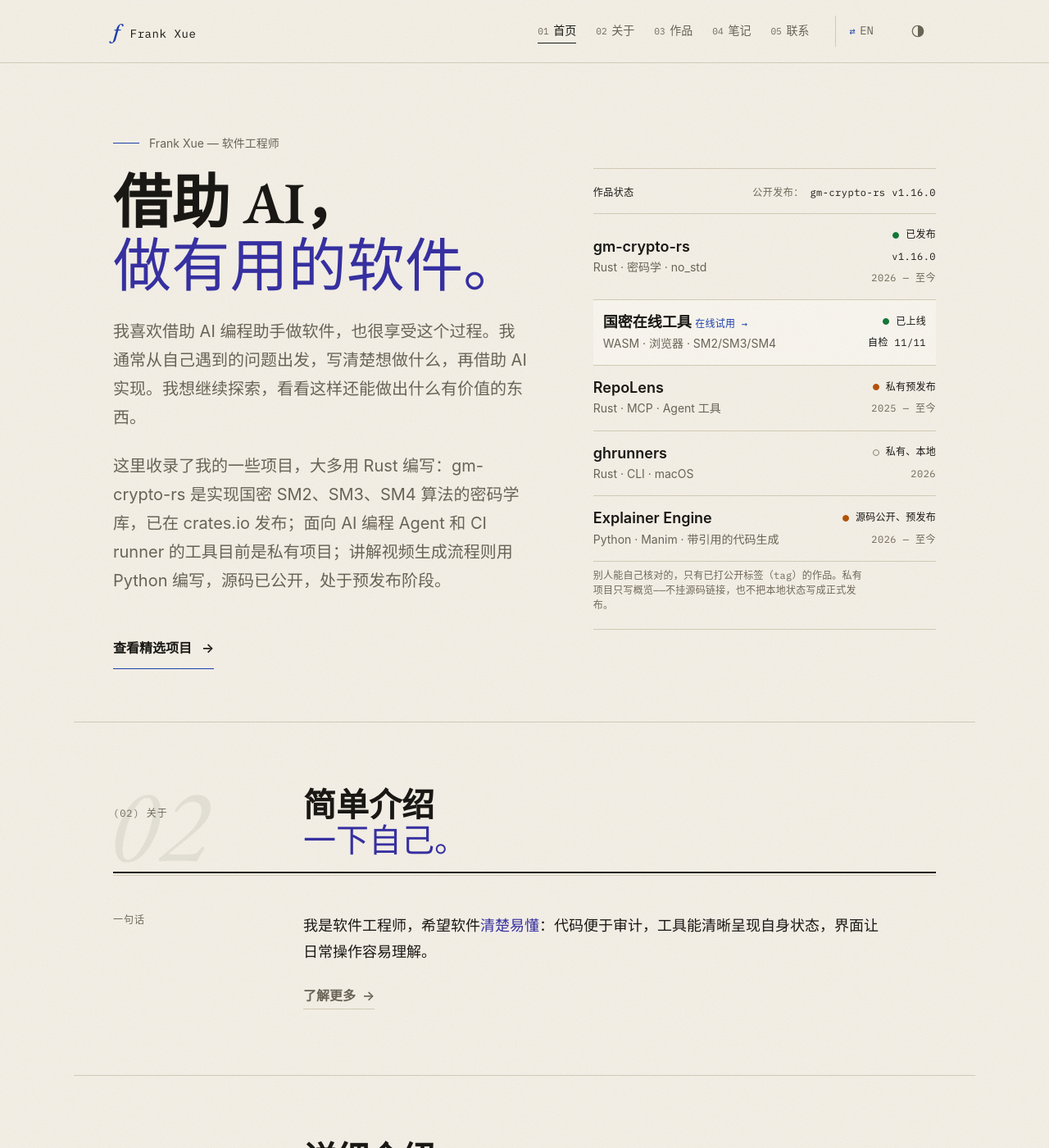
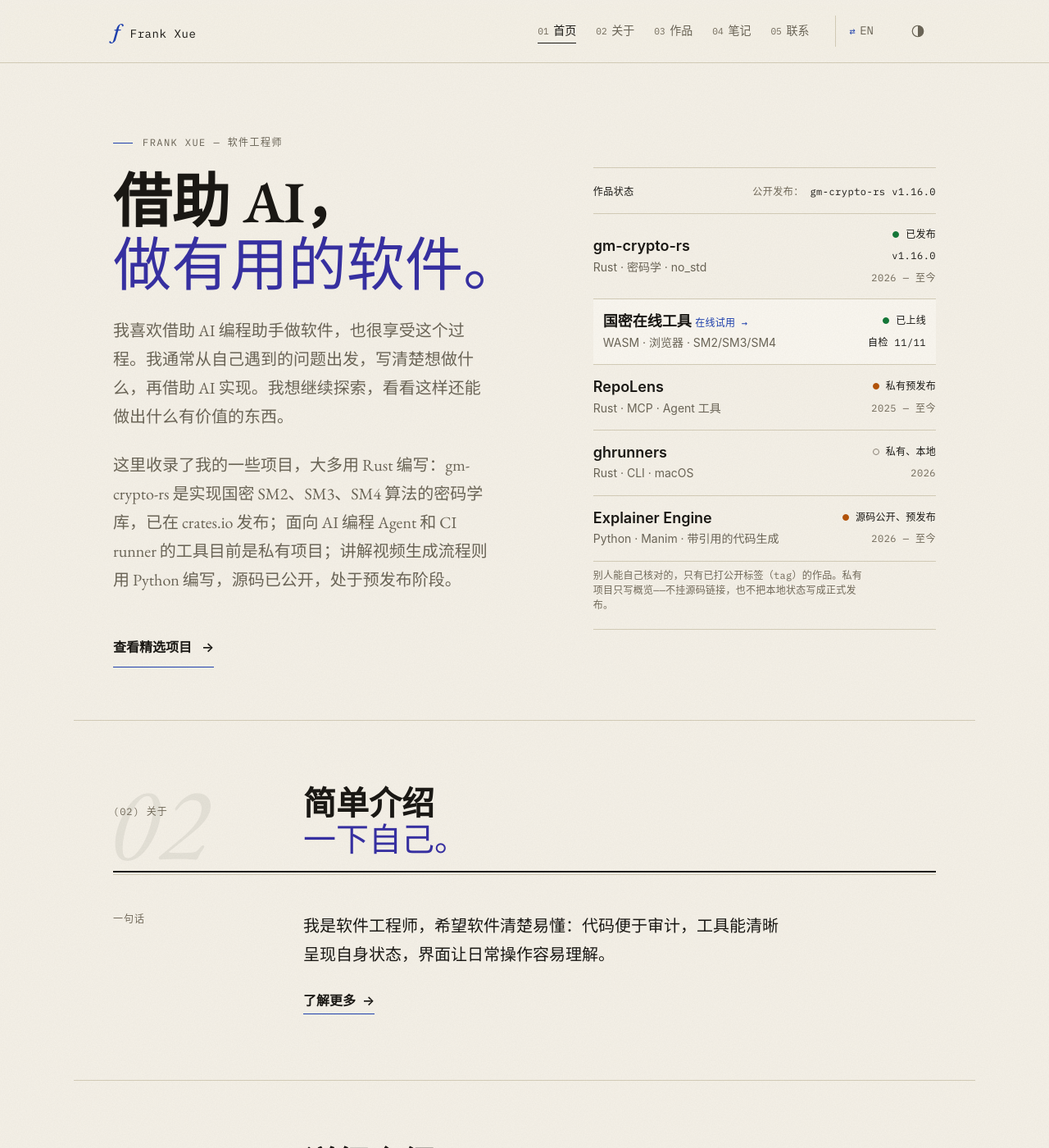
Before and after one commit to frankxue831/frankxue831.github.io, a Jekyll site: the page built from zh/index.html, in a window 1280 px wide and 1400 px high. Shown: the whole window at 82% size. Built offline with Jekyll 4.4.1, drawn with Linux system fonts in a browser that asks for light colours.

Commit message:
style: visual consistency fixes from #119 (CSS only)
- 1: home lede and section paragraphs use the serif reading font at 20px
- 2: home/lede inline links get the .prose link look; home <em> in ink
- 3: detail-page title <em> in ink (plate pages keep the accent word)
- 4: .preview__link and .work-list__more share the ink + accent underline
- 5: home eyebrow matches the interior mono uppercase eyebrow
- 6: mobile language switch sits in the header bar (one tap)
- 7: release numerals and proof hairline stay ink/--rule in dark
- 8: hovered/focused row year lifts to --fg-muted (>= 4.5:1)
- 9: Copy button border uses --fg-muted (>= 3:1 in both themes)
- 10: new --radius: 4px token for code, Copy button, theme toggle and cards

No text, markup or existing token values change.

```diff
--- a/assets/css/style.css
+++ b/assets/css/style.css
@@ -132,7 +132,11 @@
     --space-24: 6rem;
     --space-32: 8rem;
 
-    /* Type - serif for identity, sans for reading, mono for metadata. */
+    /* One corner radius for framed surfaces, inline code and small controls
+       (#119). Focus rings (2px) and status dots (50%) stay their own values. */
+    --radius: 4px;
+
+    /* Type - serif for identity and reading text, sans for UI, mono for metadata. */
     /* CJK serif is no longer downloaded; 'Noto Serif SC' is kept only as a
        local-install fallback, then system serifs 'Songti SC'/'STSong' (Apple)
        and 'SimSun' (Windows), then generic serif. */
@@ -248,13 +252,6 @@
     :root:not([data-theme]) details.drawer > summary:hover,
     :root:not([data-theme]) details.drawer > summary:focus-visible {
         background: var(--bg-sunk);
-    }
-    :root:not([data-theme]) .hero-proof {
-        border-top-color: var(--accent);
-    }
-    :root:not([data-theme]) .hero-proof__release,
-    :root:not([data-theme]) .work-list__rel {
-        color: var(--accent);
     }
 }
 /* Print stays paper no matter the chosen theme. Reset the full token set
@@ -509,7 +506,7 @@
     width: 44px; /* match the 44px nav-toggle tap target */
     height: 44px;
     padding: 0;
-    border-radius: 999px;
+    border-radius: var(--radius);
     color: var(--fg-muted);
     background: transparent;
     border: 0;
@@ -550,6 +547,11 @@
     font-style: normal;
     font-weight: 500;
     color: var(--accent-cool);
+}
+/* Home paragraphs hold the contact links, so blue must mean "link" there:
+   emphasis stays upright/500 but in ink (#119 item 2). */
+body.lang-zh .preview__body em {
+    color: var(--fg);
 }
 
 /* CJK display headlines breathe better at neutral tracking. Wrapping
@@ -680,6 +682,27 @@
     }
     .primary-nav__num { font-size: var(--text-xs); }
     .primary-nav__link::after { display: none; }
+
+    /* One-tap language switch (#119 item 6): lift the existing switch item
+       into the header bar, just left of the menu button. .site-header's
+       backdrop-filter makes it the containing block for position: fixed,
+       so the item escapes the closed nav's overflow clip; visibility:
+       visible overrides the nav's hidden state for this item only. DOM
+       order is unchanged; no-JS keeps the static stacked list. */
+    html:not(.no-js) .primary-nav__item--switch {
+        position: fixed;
+        top: var(--space-4);
+        right: calc(var(--gutter) + 44px + var(--space-2));
+        margin-top: 0;
+        border-top: 0;
+        visibility: visible;
+    }
+    html:not(.no-js) .primary-nav__link--switch {
+        min-height: 44px;
+        padding-top: 0;
+        padding-bottom: 0;
+        align-items: center;
+    }
 
     body.is-nav-open .nav-toggle__bar:nth-child(1) { transform: translateY(5.5px) rotate(45deg); }
     body.is-nav-open .nav-toggle__bar:nth-child(2) { opacity: 0; }
@@ -809,10 +832,11 @@
 }
 
 .hero__eyebrow {
-    font-family: var(--sans);
-    font-size: var(--text-sm);
+    font-family: var(--mono);
+    font-size: var(--text-xs);
     color: var(--fg-muted);
-    letter-spacing: 0;
+    letter-spacing: 0.12em;
+    text-transform: uppercase;
     display: inline-flex;
     align-items: center;
     gap: var(--space-3);
@@ -820,7 +844,7 @@
 }
 .hero__eyebrow::before {
     content: "";
-    width: 32px;
+    width: 24px;
     height: 1px;
     background: var(--accent);
 }
@@ -846,7 +870,7 @@
 }
 
 .hero__lede {
-    font-family: var(--sans);
+    font-family: var(--serif);
     font-size: var(--text-xl);
     line-height: 1.65;
     font-weight: 400;
@@ -969,6 +993,12 @@
 .hero-proof__note {
     color: var(--fg-subtle);
 }
+/* On the --bg-elevated hover tint --fg-subtle drops under 4.5:1; lift the
+   year one step while the row is hovered/focused (#119 item 8). */
+.hero-proof__row:hover .hero-proof__year,
+.hero-proof__row:focus-visible .hero-proof__year {
+    color: var(--fg-muted);
+}
 
 .hero-proof__note {
     max-width: 46ch;
@@ -1039,17 +1069,29 @@
 }
 
 .preview__body {
-    font-family: var(--sans);
-    font-size: var(--text-lg);
+    font-family: var(--serif);
+    font-size: var(--text-xl);
     line-height: 1.7;
     color: var(--fg);
     max-width: 62ch;
 }
 .preview__body p + p { margin-top: var(--space-6); }
 .preview__body em {
-    font-style: normal;
-    font-weight: 600;
-    color: var(--accent-cool);
+    font-style: italic;
+    font-weight: inherit;
+    color: var(--fg);
+}
+/* Inline text links in home paragraphs and page ledes: same look as
+   .prose a — ink with a 1px accent underline (#119 item 2). */
+.preview__body a:not(.preview__link),
+.page-header__lede a {
+    color: var(--fg);
+    border-bottom: 1px solid var(--accent);
+    transition: color var(--dur) var(--ease);
+}
+.preview__body a:not(.preview__link):hover,
+.page-header__lede a:hover {
+    color: var(--accent);
 }
 
 .preview__link {
@@ -1060,8 +1102,8 @@
     font-family: var(--sans);
     font-size: var(--text-base);
     font-weight: 600;
-    color: var(--fg-muted);
-    border-bottom: 1px solid var(--rule);
+    color: var(--fg);
+    border-bottom: 1px solid var(--accent);
     padding-bottom: 2px;
     transition: color var(--dur) var(--ease), border-color var(--dur) var(--ease);
 }
@@ -1158,6 +1200,10 @@
     color: var(--fg-subtle);
     letter-spacing: 0.02em;
 }
+.work-list__item:hover .work-list__year,
+.work-list__row:focus-visible .work-list__year {
+    color: var(--fg-muted); /* AA on the hover tint (#119 item 8) */
+}
 
 /* Status pill — colored dot + always-present text label. */
 .status-pill {
@@ -1220,7 +1266,7 @@
     color: var(--fg);
     background: var(--bg-elevated);
     padding: 1px 6px;
-    border-radius: 3px;
+    border-radius: var(--radius);
 }
 .work-list__note a {
     color: var(--fg);
@@ -1234,10 +1280,8 @@
     font-family: var(--mono);
     font-size: 0.85em;
     letter-spacing: 0.04em;
-    border-bottom: 0 !important;
-    color: var(--accent) !important;
-}
-.work-list__more:hover { color: var(--accent-cool) !important; }
+    /* Colour, underline and hover come from .work-list__note a (#119 item 4). */
+}
 
 /* =========================================================
    Project detail page
@@ -1308,7 +1352,7 @@
     margin: 0 0 var(--space-8);
     padding: var(--space-4) var(--space-5);
     border: 1px solid var(--rule);
-    border-radius: 4px;
+    border-radius: var(--radius);
     background: var(--bg-sunk);
 }
 .install__label {
@@ -1347,8 +1391,8 @@
     font-size: var(--text-xs);
     letter-spacing: 0.04em;
     color: var(--fg-muted);
-    border: 1px solid var(--rule);
-    border-radius: 3px;
+    border: 1px solid var(--fg-muted); /* >= 3:1 on .install in both themes (#119 item 9) */
+    border-radius: var(--radius);
     padding: var(--space-1) var(--space-3);
     transition: color var(--dur) var(--ease), border-color var(--dur) var(--ease);
 }
@@ -1410,7 +1454,7 @@
     color: var(--accent);
     background: var(--bg-elevated);
     padding: 1px 6px;
-    border-radius: 3px;
+    border-radius: var(--radius);
 }
 .project-detail em { color: var(--accent-cool); }
 .project-detail a {
@@ -1586,7 +1630,7 @@
         word-break: keep-all;
     }
     .hero__lede {
-        font-size: var(--text-lg);
+        font-size: var(--text-xl); /* matches .page-header__lede on mobile */
         line-height: 1.65;
     }
     .hero-proof__header {
@@ -1732,7 +1776,7 @@
     color: var(--accent);
     background: var(--bg-elevated);
     padding: 1px 6px;
-    border-radius: 3px;
+    border-radius: var(--radius);
 }
 .note pre {
     font-family: var(--mono);
@@ -1740,7 +1784,7 @@
     line-height: 1.5;
     background: var(--bg-sunk);
     border: 1px solid var(--rule);
-    border-radius: 4px;
+    border-radius: var(--radius);
     padding: var(--space-4);
     overflow-x: auto;
     margin: 0 0 var(--space-6);
@@ -2061,6 +2105,12 @@
 .page-header__title em {
     font-style: italic;
     color: var(--accent-cool);
+}
+/* Detail pages (project, note, colophon — no plate): ink title; italic
+   stays, blue is reserved for the section-page plate accent (#119 item 3).
+   (0,3,1) also beats body.lang-zh em on ZH pages. */
+.page-header:not(.page-header--plate) .page-header__title em {
+    color: var(--fg);
 }
 .page-header__lede {
     margin-top: var(--space-6);
@@ -2203,7 +2253,7 @@
     margin: auto;
     padding: var(--space-3) var(--space-4);
     border: 1px solid var(--rule);
-    border-radius: 4px;
+    border-radius: var(--radius);
     background: var(--bg-sunk);
     color: var(--fg);
     font-family: var(--sans);
@@ -2216,7 +2266,7 @@
 details.drawer {
     margin: var(--space-5) 0 var(--space-6);
     border: 1px solid var(--rule);
-    border-radius: 4px;
+    border-radius: var(--radius);
     background: var(--bg-sunk);
 }
 details.drawer > summary {
@@ -2295,7 +2345,7 @@
     width: 100%;
     height: auto;
     border: 1px solid var(--fg);
-    border-radius: 4px;
+    border-radius: var(--radius);
     background: #1a1814;
 }
 
@@ -2308,7 +2358,7 @@
     margin: var(--space-6) 0 var(--space-8);
     padding: var(--space-5);
     border: 1px solid var(--rule);
-    border-radius: 4px;
+    border-radius: var(--radius);
     background: var(--bg-sunk);
 }
 /* Wide figure. The five-column table needs ~40rem, more than the 36rem
@@ -2487,9 +2537,11 @@
 /* =========================================================
    Second-design dark — deliberate choices, not value flips.
    Light keeps sunken paper panels; dark raises them to the
-   warm elevated surface and lets accents go moonlit (release
-   numerals, the proof-ledger hairline). Status pills need no
-   override — their dots already carry dark-tuned tokens.
+   warm elevated surface. Release numerals and the proof-ledger
+   hairline stay ink/--rule in both themes (#119 reverses the
+   2026-06-11 "moonlit accent" detail: in dark they read as links).
+   Status pills need no override — their dots already carry
+   dark-tuned tokens.
    Twin rules for the no-JS dark path live in the
    prefers-color-scheme block near the top of this file.
    Spec: docs/superpowers/specs/2026-06-11-visual-evolution-design.md
@@ -2504,13 +2556,6 @@
 [data-theme="dark"] details.drawer > summary:hover,
 [data-theme="dark"] details.drawer > summary:focus-visible {
     background: var(--bg-sunk);
-}
-[data-theme="dark"] .hero-proof {
-    border-top-color: var(--accent);
-}
-[data-theme="dark"] .hero-proof__release,
-[data-theme="dark"] .work-list__rel {
-    color: var(--accent);
 }
 
 /* Audit notes: code-reference links read as mono. */
@@ -2652,7 +2697,7 @@
     max-width: 100%;
     height: auto;
     border: 1px solid var(--rule);
-    border-radius: 4px;
+    border-radius: var(--radius);
 }
 [data-theme="dark"] .shot img {
     border-color: color-mix(in srgb, var(--rule) 75%, var(--bg));
```
